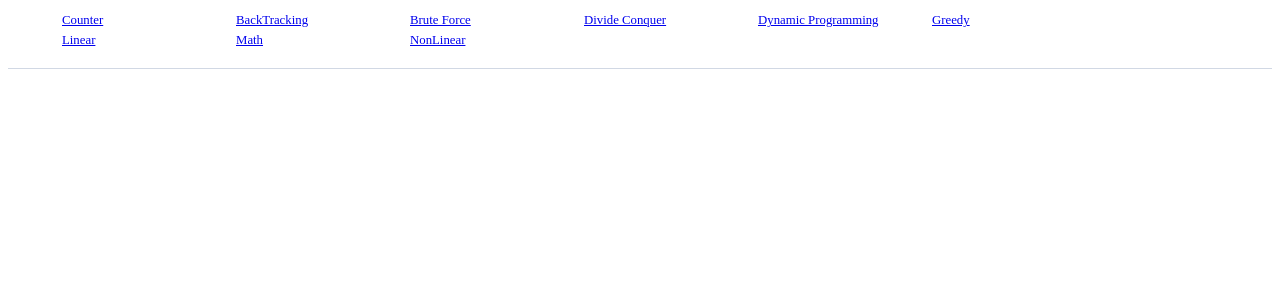
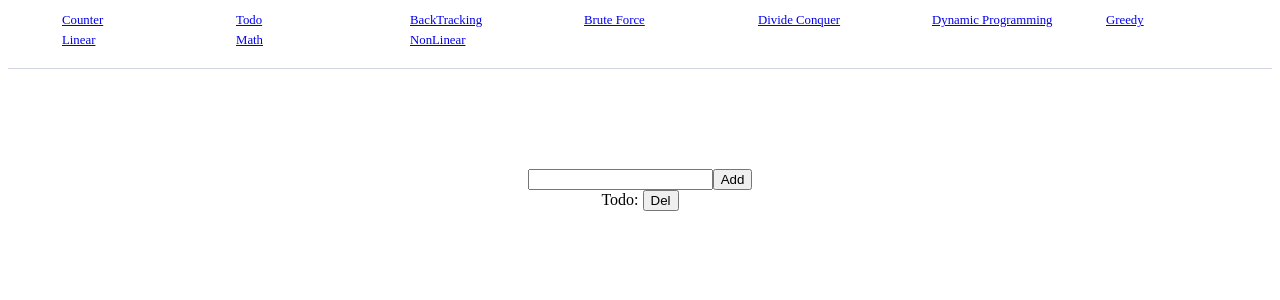
Before and after one commit to lmn165/cofin-django-react-algorithm, a React (Create React App) app in the folder frontend/: page /todo in a window 1280 px wide. Shown: the top 300 px of the page. Built offline with nearby package versions, Linux system fonts and the light colour scheme.

Commit message:
Sept 27 Increase or decrease example

```diff
--- a/frontend/src/App.js
+++ b/frontend/src/App.js
@@ -1,7 +1,7 @@
 
 import React from 'react'
 import { Route, Redirect, Switch } from 'react-router-dom'
-import { HomePage, Navigation, Counter } from 'common/index'
+import { HomePage, Navigation, Counter, Todo } from 'common/index'
 import { BackTracking, BruteForce, DivideConquer, DynamicProgramming, Greedy} from 'algorithm/index'
 import { Linear, Math, NonLinear} from 'datastructure/index'
 
@@ -14,6 +14,7 @@ const App = () => (
   <Redirect from='/home' to = { '/' }/>
 
   <Route exact path='/counter' component= { Counter }/>
+  <Route exact path='/todo' component= { Todo }/>
   <Route exact path='/backtracking' component= { BackTracking }/>
   <Route exact path='/bruteforce' component= { BruteForce }/>
   <Route exact path='/divideconquer' component= { DivideConquer }/>
--- a/frontend/src/common/components/Counter.js
+++ b/frontend/src/common/components/Counter.js
@@ -11,7 +11,7 @@ export default function Counter(){
     const [count, setCount] = useState(0)
 
     return (<CounterDiv>
-        {count == 0 && <Stack sx={{ width: '300px', margin: '0 auto'}} spacing={2}>
+        {count == 0 && <Stack sx={{ width: '200px', margin: '0 auto'}} spacing={2}>
           <Alert severity="warning">
             <AlertTitle>Warning</AlertTitle>
             <strong>메시지가 없습니다.</strong>
--- a/frontend/src/common/components/Navigation.js
+++ b/frontend/src/common/components/Navigation.js
@@ -6,6 +6,7 @@ const Navigation = () => (
 <Nav class="navi">
     <NavList>
         <NavItem><Link to='/counter'>Counter</Link></NavItem>
+        <NavItem><Link to='/todo'>Todo</Link></NavItem>
         <NavItem><Link to='/backtracking'>BackTracking</Link></NavItem>
         <NavItem><Link to='/bruteforce'>Brute Force</Link></NavItem>
         <NavItem><Link to='/divideconquer'>Divide Conquer</Link></NavItem>
--- /dev/null
+++ b/frontend/src/common/containers/Todo.js
@@ -0,0 +1,38 @@
+import { Button, TextField } from "@mui/material";
+import React, {useState} from "react";
+import styled from 'styled-components'
+
+export default function Todo() {
+    const [todo, setTodo] = useState('')
+    let val = ''
+
+    const add = e => {
+        e.preventDefault()
+        val = e.target.value
+    }
+
+    const del = e => {
+        e.preventDefault()
+        val = ''
+        setTodo(val)
+    }
+
+    const submitForm = e => {
+        e.preventDefault()
+        setTodo(val)
+        document.getElementById('todo-input').value = ''
+    }
+
+    return (
+    <form onSubmit={submitForm} method="POST">
+        <TodoDiv>
+            <input type='text' id='todo-input' onChange={add} />
+            <input type='submit' value='Add'/><br/>
+            <span>Todo: {todo}</span>
+            <input type='button' onClick={del} value='Del'/>
+        </TodoDiv>
+    </form>
+    )
+}
+
+const TodoDiv = styled.div` text-align: center; `
--- a/frontend/src/common/index.js
+++ b/frontend/src/common/index.js
@@ -1,4 +1,5 @@
 export { default as Navigation } from 'common/components/Navigation'
 export { default as Counter } from 'common/components/Counter'
+export { default as Todo } from 'common/containers/Todo'
 export { default as SignIn } from 'common/containers/SignIn'
 export { default as HomePage } from 'common/pages/HomePage'
```
